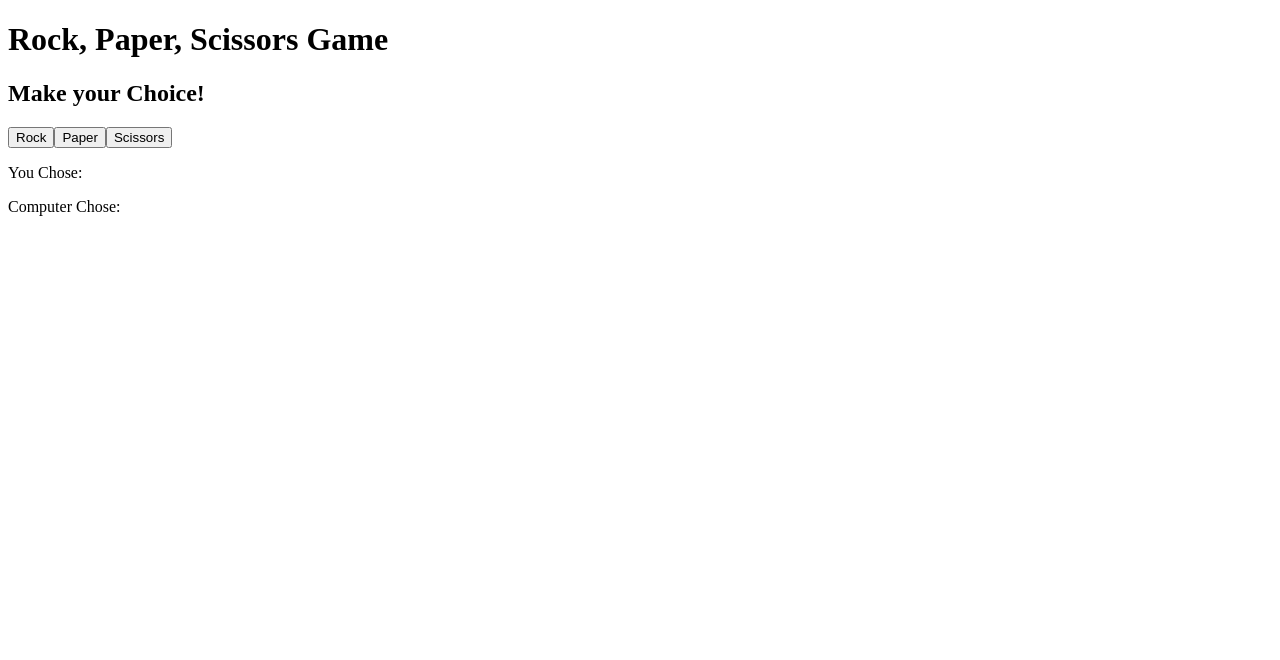
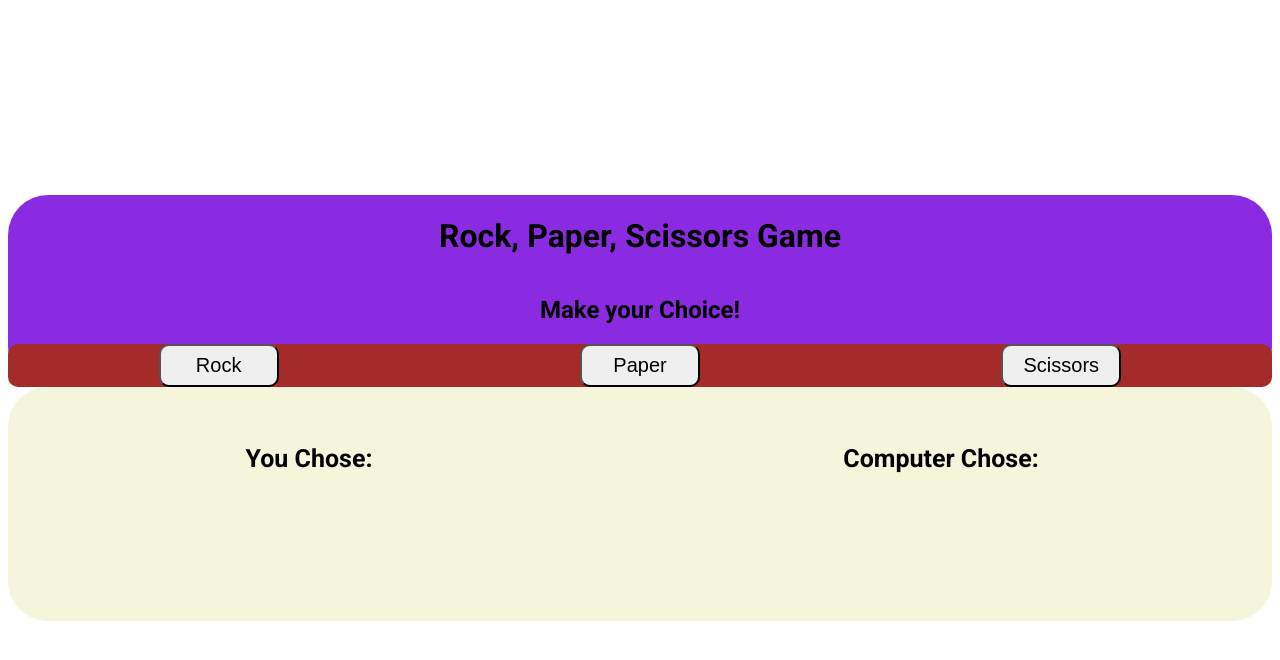
Before and after one commit to mubeen138/rockPaperScissor, a plain HTML site: page index.html in a window 1280 px wide. Both pictures are taken after a click on the button "Play Game". Drawn offline with Linux system fonts and the light colour scheme.

Commit message:
Added CSS Styling to the game

```diff
--- a/index.html
+++ b/index.html
@@ -3,6 +3,7 @@
     <head>
         <meta charset="UTF-8">
         <title>Rock Paper Scissor Game</title>
+        <link rel="stylesheet" href="./styles/style.css">
         <script src="./scripts/rockPapperScissor.js" defer></script>
     </head>
     <body>
--- a/scripts/rockPapperScissor.js
+++ b/scripts/rockPapperScissor.js
@@ -39,8 +39,8 @@ function playerSelection(eventOccur){
 function playRound(theEvent){
     const compSel = computerSelection().toLowerCase();
     const playerSel = playerSelection(theEvent).toLowerCase();
-    computerChoiceSpan.textContent = `${compSel}`;
-    playerChoiceSpan.textContent = `${playerSel}`;
+    computerChoiceSpan.textContent = `${capitalFirstAlpabet(compSel)}`;
+    playerChoiceSpan.textContent = `${capitalFirstAlpabet(playerSel)}`;
 
     if (compSel === playerSel){
         winnerP.textContent = `Oops! Both chose ${compSel}`;
@@ -79,7 +79,7 @@ function playRound(theEvent){
 
     }
 }
-function createBtnText(someId){
+function capitalFirstAlpabet(someId){
     let output = Array.from(someId);
     output[0] = someId[0].toUpperCase();
     output = output.join('');
@@ -101,7 +101,7 @@ function playGame(){
     playerChoiceSpan.classList.add('choice');
     //create p to display computers choice;
      computerChoiceP = document.createElement('p');
-    playerChoiceP.id = "computerChoice";
+     computerChoiceP.id = "computerChoice";
     computerChoiceP.classList.add('resultsP');
     computerChoiceP.textContent = "Computer Chose: \t";
      computerChoiceSpan = document.createElement('span');
@@ -112,6 +112,7 @@ function playGame(){
     //Update score
     liveResult = document.createElement('p');
     liveResult.classList.add('resultsP');
+    liveResult.id='liveResult';
     //completed the node tree
     playerChoiceP.appendChild(playerChoiceSpan);
     computerChoiceP.appendChild(computerChoiceSpan);
@@ -130,7 +131,7 @@ function playGame(){
     for (id of idArr){
         btn = document.createElement('button');
         btn.id = id;
-        btnText = createBtnText(id);
+        btnText = capitalFirstAlpabet(id);
         btn.textContent =btnText;
         btn.addEventListener('click',playRound);
         choiceButtons.appendChild(btn);
@@ -156,15 +157,30 @@ function announceWinner(userScr,compScr){
     let gameWinnerP = document.createElement('p');
     gameWinnerP.classList.add('winner');
     if (userScr > compScr){
-        btnWrapper.removeChild(choiceButtons);
-        body.removeChild(resultDiv);
+        body.removeChild(btnWrapper);
+       // btnWrapper.removeChild(choiceButtons);
+
+        resultDiv.removeChild(playerChoiceP);
+        resultDiv.removeChild(computerChoiceP);
+        resultDiv.removeChild(winnerP);
+        resultDiv.removeChild(liveResult);
+
         gameWinnerP.textContent = `You have WON the game! by ${userScr}-${compScr}`;
-        btnWrapper.appendChild(gameWinnerP);
+        resultDiv.appendChild(gameWinnerP);
+
     }else if (compScr > userScr){
-        btnWrapper.removeChild(choiceButtons);
-        body.removeChild(resultDiv);
+
+        body.removeChild(btnWrapper);
+       // btnWrapper.removeChild(choiceButtons);
+
+        resultDiv.removeChild(playerChoiceP);
+        resultDiv.removeChild(computerChoiceP);
+        resultDiv.removeChild(winnerP);
+        resultDiv.removeChild(liveResult);
+
         gameWinnerP.textContent = `Computer have WON the game! by ${compScr}-${userScr}`
-        btnWrapper.appendChild(gameWinnerP);
+        resultDiv.appendChild(gameWinnerP);
+
     }
 }
 
--- /dev/null
+++ b/styles/style.css
@@ -0,0 +1,64 @@
+@import url('https://fonts.googleapis.com/css2?family=Lobster&family=Roboto:ital,wght@0,100;0,300;0,400;0,500;0,700;0,900;1,100;1,300;1,400;1,500;1,700;1,900&family=Teko:wght@300;400;500;600;700&display=swap');
+body {
+    font-family: 'Roboto';
+    height: 100vh;
+    display: flex;
+    flex-direction: column;
+    justify-content: center;
+}
+/*div has the buttons*/
+.button-wrapper{
+    background-color: blueviolet;
+    display: flex;
+    flex-direction: column;
+    align-items: center;
+    justify-content: space-around;
+    border-radius: 40px;
+}
+
+.choiceButtons{
+    border-radius: 10px;
+    background-color: brown;
+    align-self:stretch;
+    display: flex;
+    justify-content: space-around;
+}
+.button-wrapper button{
+    border-radius: 10px;
+    font-size: 20px;
+    padding: 8px;
+    width: 120px;
+}
+/*.results div contains all p elements displaying result of the game*/
+.results{
+    border-radius: 40px;
+    display: flex;
+    flex-wrap: wrap;
+    align-content: space-around;
+    justify-content: center;
+    background-color: beige;
+}
+#playerChoice,#computerChoice{
+    flex:1 1 40%;
+    font-size: 25px;
+    padding: 20px;
+}
+.resultsP{
+    font-weight: 700;
+    font-size: 25px;
+    width: 60%;
+    text-align: center;
+}
+.choice{
+    font-family: 'Lobster';
+    font-size: 35px;
+    margin-left: 30px;
+}
+#liveResult{
+    font-family: 'Teko';
+}
+.winner{
+    font-family: 'Lobster';
+    font-size: 40px;
+    font-weight: 900;
+}
```
